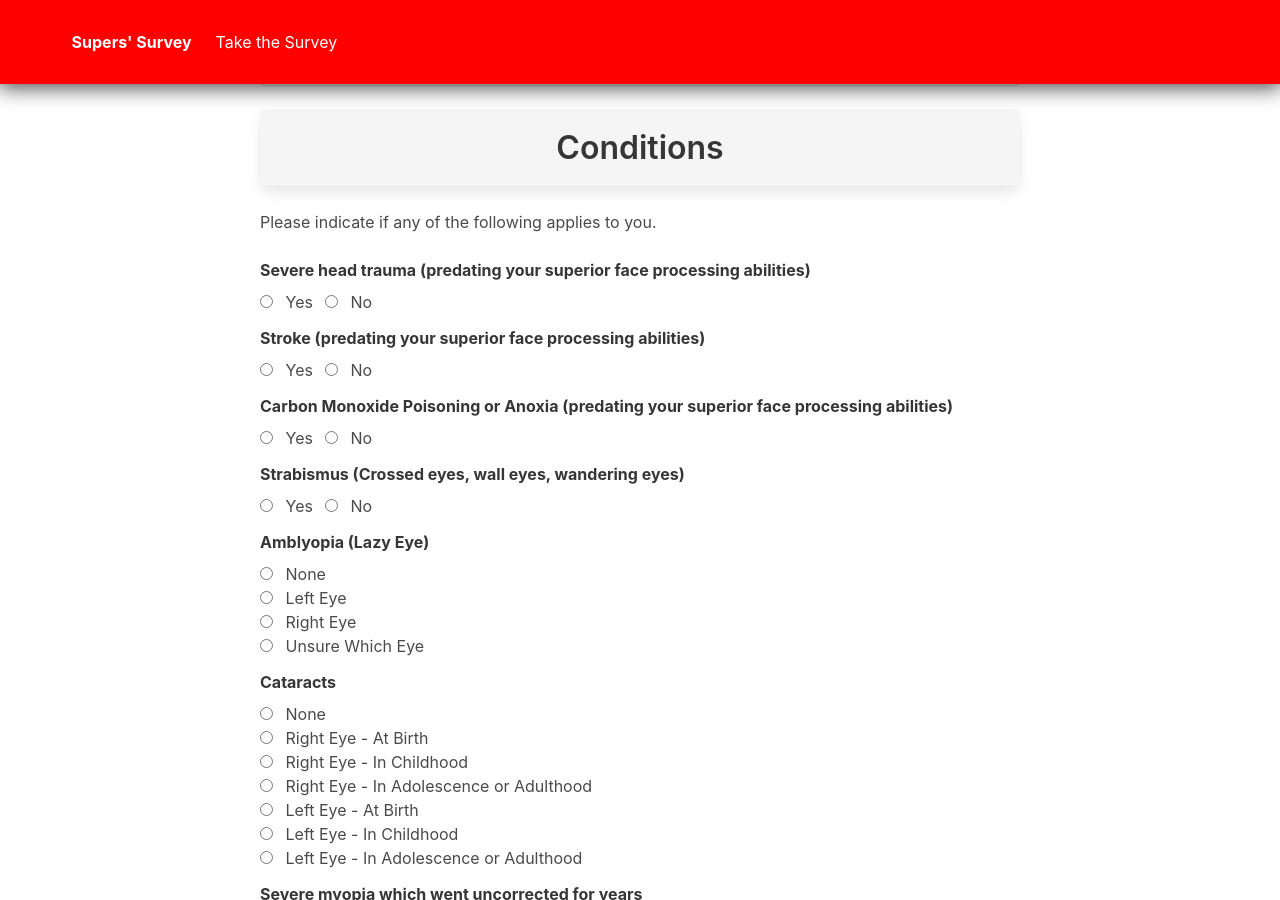
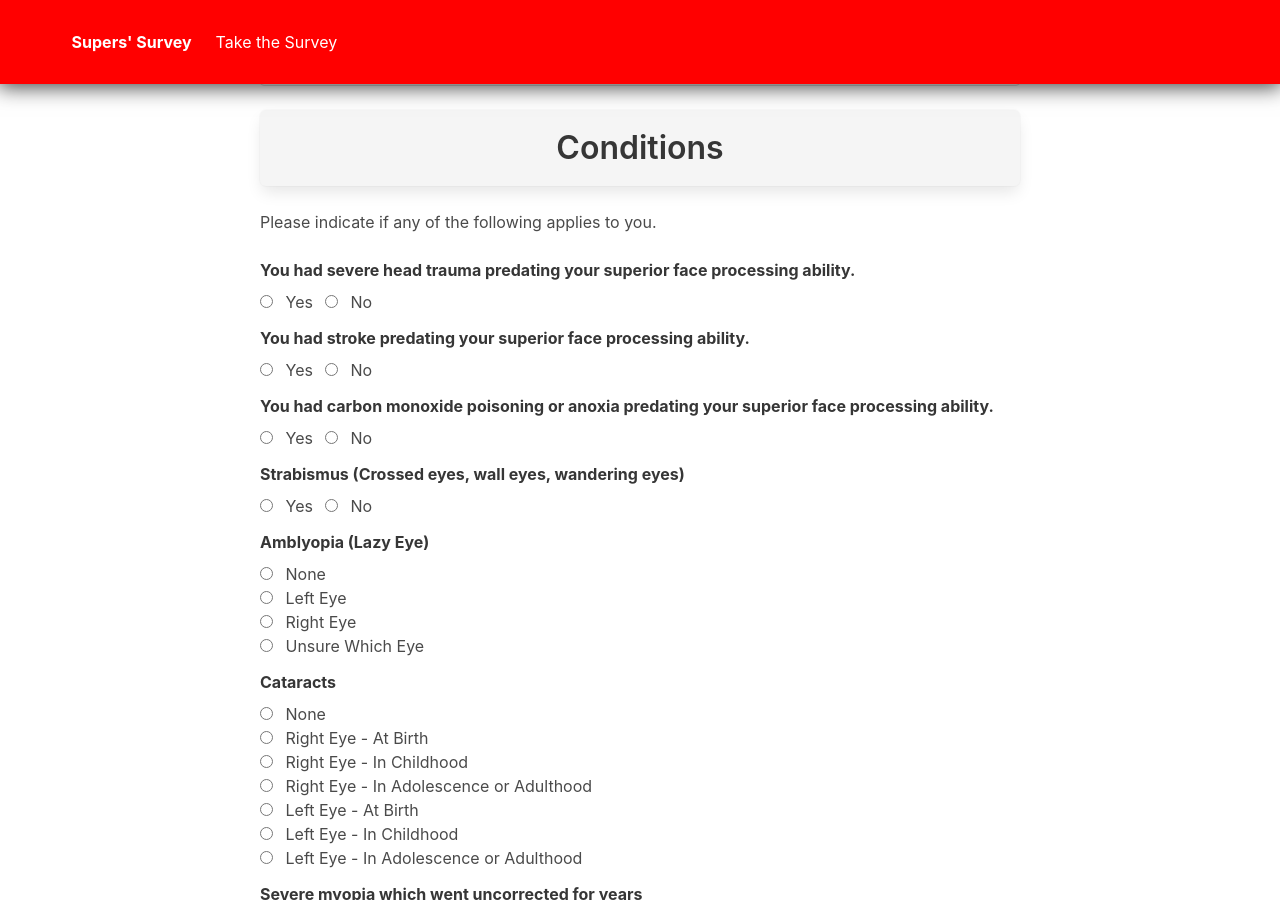
Before and after one commit to ryezyy11/SuperSurvey, a Jekyll site: the page built from pages/contact/followup.html, in a window 1280 px wide and 900 px high, scrolled down 371 px. Built offline with Jekyll 4.4.1, drawn with Linux system fonts in a browser that asks for light colours.

Commit message:
Rephrase some questions

```diff
--- a/pages/contact/followup.html
+++ b/pages/contact/followup.html
@@ -41,11 +41,11 @@
             Please indicate if any of the following applies to you.
         </p>
 
-        {% include yesno.html legend="Severe head trauma (predating your superior face processing abilities)" name="trauma" %}
+        {% include yesno.html legend="You had severe head trauma predating your superior face processing ability." name="trauma" %}
 
-        {% include yesno.html legend="Stroke (predating your superior face processing abilities)" name="stroke" %}
+        {% include yesno.html legend="You had stroke predating your superior face processing ability." name="stroke" %}
 
-        {% include yesno.html legend="Carbon Monoxide Poisoning or Anoxia (predating your superior face processing abilities)" name="co_poison" %}
+        {% include yesno.html legend="You had carbon monoxide poisoning or anoxia predating your superior face processing ability." name="co_poison" %}
 
         {% include yesno.html legend="Strabismus (Crossed eyes, wall eyes, wandering eyes)" name="strabismus" %}
 
```
Also changed, not shown: 2 other files.
